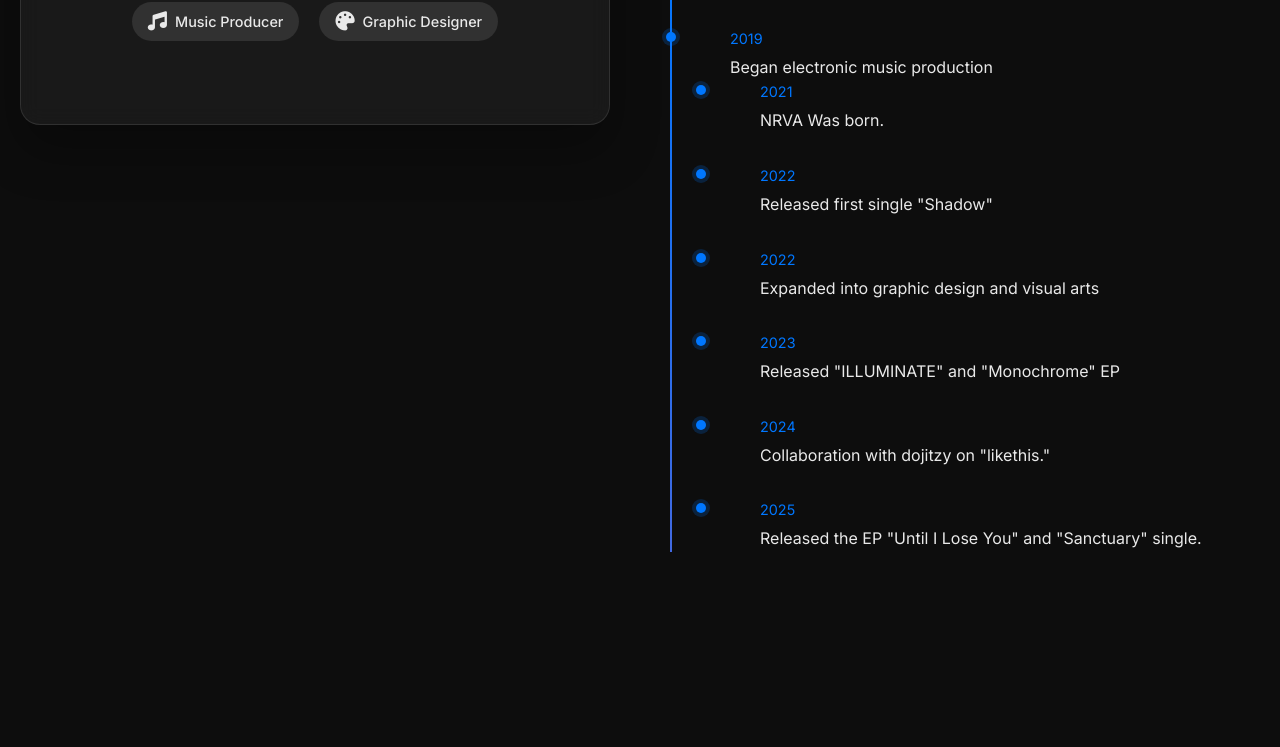
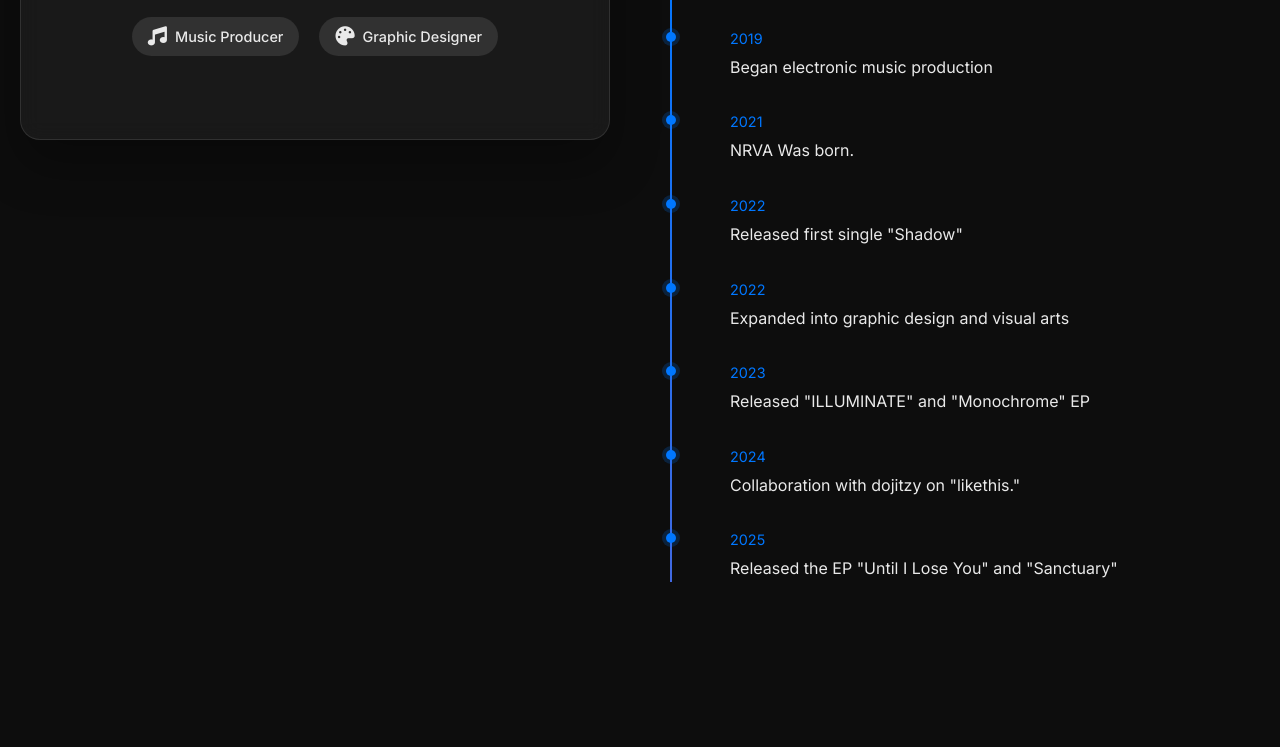
Before and after one commit to nrvaa/nrvatron, an Electron app: page what.html in a window 1280 px wide. Shown: the part 1833-2580 px from the top of the page. Drawn offline with Linux system fonts and the light colour scheme.

Commit message:
fixed journey2

```diff
--- a/what.html
+++ b/what.html
@@ -820,12 +820,13 @@
                 <div class="timeline-content">
                   Began electronic music production
                 </div>
-              <div class="timeline-item">
+                </div>
+                              <div class="timeline-item">
                 <div class="timeline-date">2021</div>
                 <div class="timeline-content">
-                    NRVA Was born.
+                  NRVA Was born.
                 </div>
-              </div>
+                </div>
               <div class="timeline-item">
                 <div class="timeline-date">2022</div>
                 <div class="timeline-content">
@@ -851,7 +852,7 @@
               <div class="timeline-item">
                 <div class="timeline-date">2025</div>
                 <div class="timeline-content">
-                  Released the EP "Until I Lose You" and "Sanctuary" single.
+                  Released the EP "Until I Lose You" and "Sanctuary"
                 </div>
               </div>
             </div>
@@ -966,7 +967,6 @@
             alt="Design Project 3"
           />
           <p>EvConn's Instagram Story</p>
-          <p>Birthday Cards</p>
         </div>
       </div>
     </section>
```
